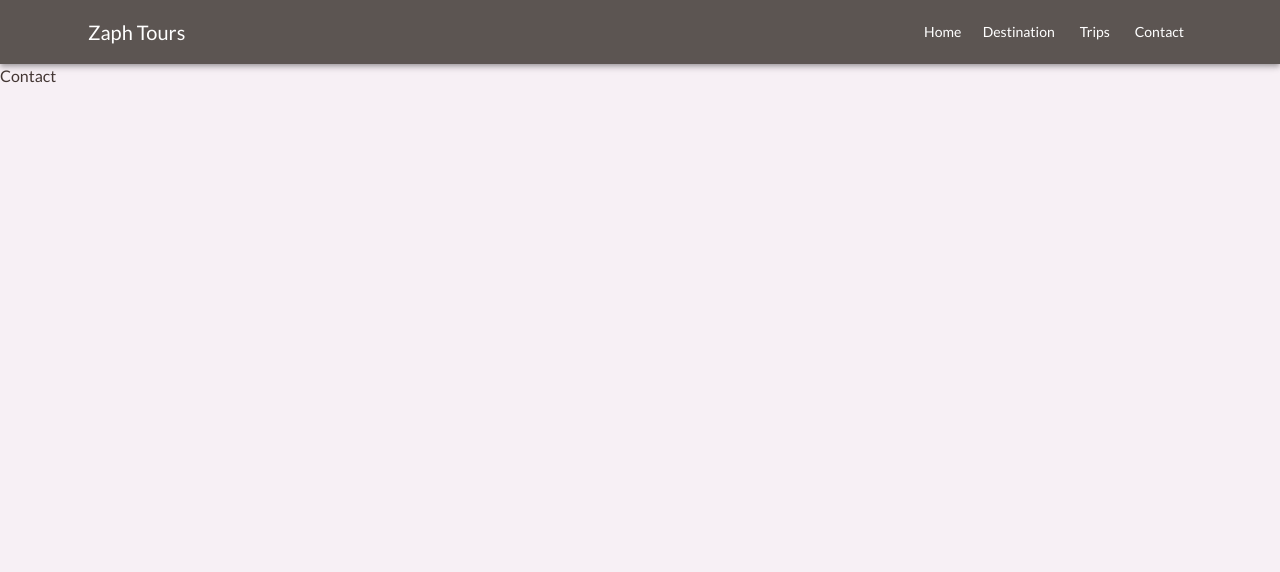
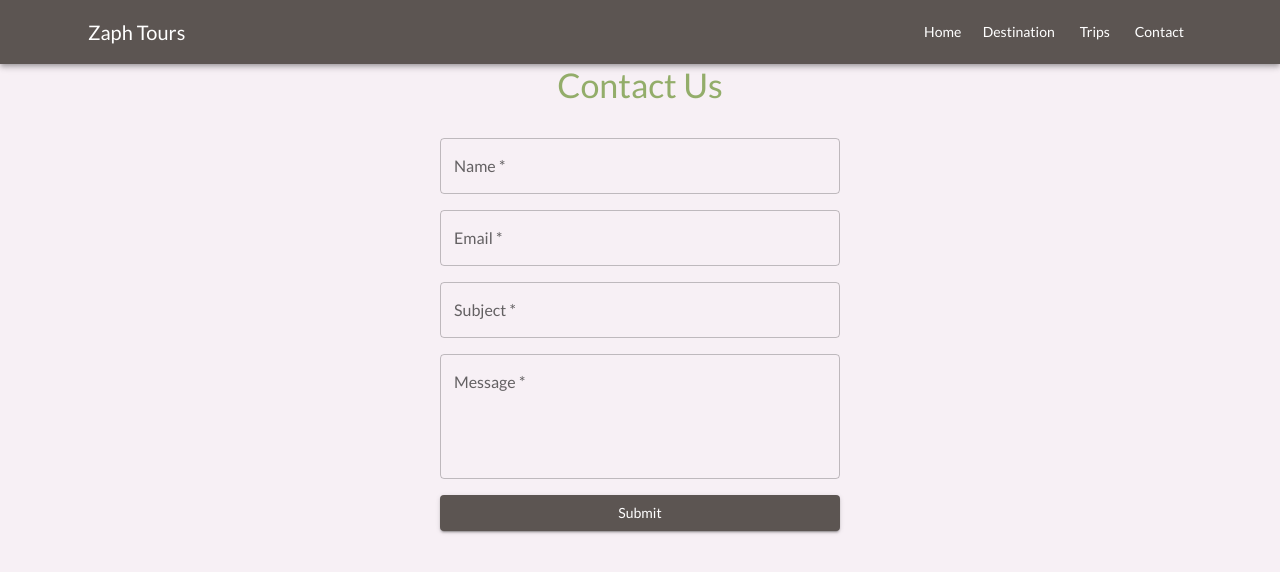
Before and after one commit to Mbogo47/teach2give_training, a React (Vite) app in the folder React/zaph-tours/: page /contact in a window 1280 px wide. Shown: the top 572 px of the page. Built offline with nearby package versions, Linux system fonts and the light colour scheme.

Commit message:
Created a reusable title component

```diff
--- a/React/zaph-tours/src/components/Home/About.tsx
+++ b/React/zaph-tours/src/components/Home/About.tsx
@@ -1,17 +1,11 @@
 import { Box, Typography, Container } from "@mui/material";
+import Title from "../Title";
 
 const About = () => {
   return (
     <Box sx={{ backgroundColor: "#fff" }}>
       <Container>
-        <Typography
-          variant="h4"
-          textAlign="center"
-          color="secondary.dark"
-          sx={{ mb: 1.5 }}
-        >
-          About Us
-        </Typography>
+        <Title title='About Us'/>
         <Typography variant="body2" sx={{ color: "black", fontSize: "1.3rem" }}>
           Lorem ipsum dolor sit amet consectetur adipisicing elit. Doloribus
           sapiente reiciendis nisi id veniam totam quas esse, debitis pariatur
--- a/React/zaph-tours/src/components/Home/FeaturedDestinations.tsx
+++ b/React/zaph-tours/src/components/Home/FeaturedDestinations.tsx
@@ -1,17 +1,11 @@
-import { Box, Typography } from "@mui/material";
+import { Box} from "@mui/material";
 import CardSlider from "./DestinationSlider";
+import Title from "../Title";
 
 const FeaturedDestinations = () => {
   return (
-    <Box py={4} >
-      <Typography
-        variant="h4"
-        textAlign="center"
-        color="secondary.dark"
-        sx={{ mb: 3 }}
-      >
-        Featured Destinations
-      </Typography>
+    <Box py={4}>
+      <Title title="Featured Destinations" />
       <CardSlider />
     </Box>
   );
--- a/React/zaph-tours/src/components/Home/NewsLetter.tsx
+++ b/React/zaph-tours/src/components/Home/NewsLetter.tsx
@@ -7,21 +7,17 @@ import {
   Button,
   Stack,
 } from "@mui/material";
+import Title from "../Title";
 
 const NewsLetter = () => {
   return (
-    <Box py={4} >
-      <Card sx={{ maxWidth: 700, mx: "auto", p: 3 , backgroundColor: "default" }}>
+    <Box py={4}>
+      <Card
+        sx={{ maxWidth: 700, mx: "auto", p: 3, backgroundColor: "default" }}
+      >
         <CardContent>
           <Box component="form">
-            <Typography
-              variant="h5"
-              textAlign="center"
-              color="secondary.dark"
-              gutterBottom
-            >
-              Newsletter
-            </Typography>
+            <Title title=" Newsletter" />
             <Typography variant="h4" textAlign="center" sx={{ mb: 3 }}>
               Stay up to date with our latest trips and prices
             </Typography>
--- a/React/zaph-tours/src/components/Home/Testimonials.tsx
+++ b/React/zaph-tours/src/components/Home/Testimonials.tsx
@@ -1,17 +1,10 @@
-import { Box, Typography } from "@mui/material";
+import { Box } from "@mui/material";
 import CardSlider from "./TestimonialSlider";
-
+import Title from "../Title";
 const Testimonials = () => {
   return (
     <Box py={4} sx={{ backgroundColor: "#fff" }}>
-      <Typography
-        variant="h4"
-        textAlign="center"
-        color="secondary.dark"
-        sx={{ mb: 3 }}
-      >
-        Testimonials
-      </Typography>
+      <Title title="Testimonials" />
       <CardSlider />
     </Box>
   );
--- /dev/null
+++ b/React/zaph-tours/src/components/Title.tsx
@@ -0,0 +1,20 @@
+import { Typography } from "@mui/material";
+
+type TitleProps = {
+  title: string;
+};
+
+const Title: React.FC<TitleProps> = ({ title }) => {
+  return (
+    <Typography
+      variant="h4"
+      textAlign="center"
+      color="secondary.dark"
+      sx={{ mb: 3 }}
+    >
+      {title}
+    </Typography>
+  );
+};
+
+export default Title;
--- a/React/zaph-tours/src/pages/Contact.tsx
+++ b/React/zaph-tours/src/pages/Contact.tsx
@@ -1,5 +1,36 @@
+import { Box, TextField, Button} from '@mui/material';
+import Title from '../components/Title';
 const Contact = () => {
-  return <>Contact</>;
+  return (
+    <>
+     <Title title='Contact Us'/>
+      <Box
+        component="form"
+        sx={{
+          display: "flex",
+          flexDirection: "column",
+          gap: 2,
+          maxWidth: 400,
+          mx: "auto",
+          mt: 4,
+        }}
+      >
+        <TextField label="Name" variant="outlined" required />
+        <TextField label="Email" variant="outlined" type="email" required />
+        <TextField label="Subject" variant="outlined" required />
+        <TextField
+          label="Message"
+          variant="outlined"
+          multiline
+          rows={4}
+          required
+        />
+        <Button variant="contained" type="submit">
+          Submit
+        </Button>
+      </Box>
+    </>
+  );
 };
 
 export default Contact;
```
